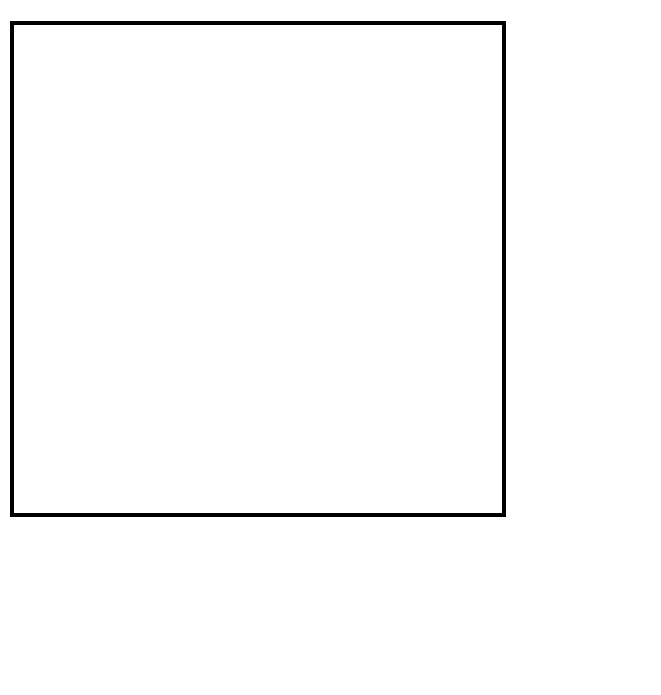
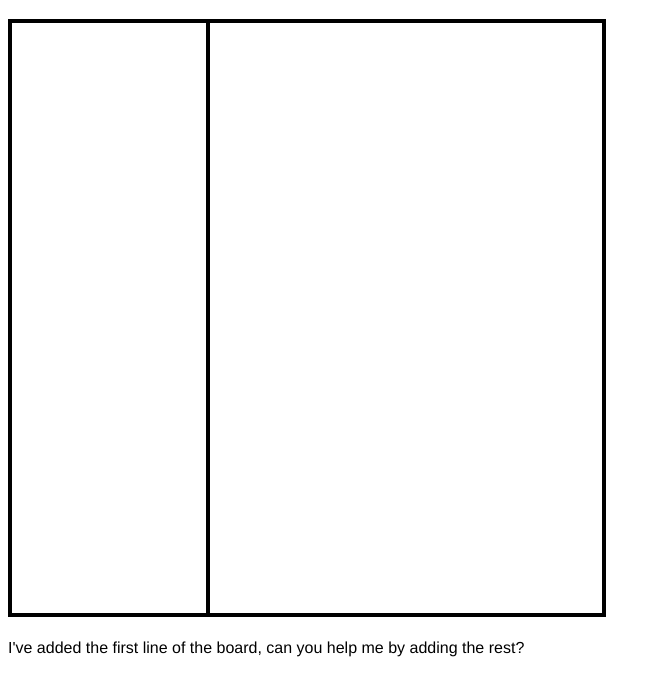
Before and after one commit to chromy/tictak, a plain HTML site: page tictactoe.html in a window 1280 px wide. Shown: the part 61-756 px from the top of the page, without its empty margins (0-661 px from the left). Drawn offline with Linux system fonts and the light colour scheme.

Commit message:
added the first line as a hint

```diff
--- a/myprogram.js
+++ b/myprogram.js
@@ -1,22 +1,32 @@
 var stage = new Kinetic.Stage({
     container: 'container',
-    width: 500,
-    height: 500
+    width: 600,
+    height: 600
 });
 
 var layer = new Kinetic.Layer();
 
 var border = new Kinetic.Rect({
-    x: 4,
-    y: 4,
-    width: 500-8,
-    height: 500-8,
+    x: 2,
+    y: 2,
+    width: 600-6,
+    height: 600-6,
     stroke: 'black',
     strokeWidth: 4
 });
 
-// add the shape to the layer
+// The first line of our board, can you add the rest?
+var line_one = new Kinetic.Line({
+      points: [[200, 0], [200, 600-2]],
+      stroke: 'black',
+      strokeWidth: 4
+});
+
+// add the border to the layer
 layer.add(border);
+
+// add the first line
+layer.add(line_one);
 
 // add the layer to the stage
 stage.add(layer);
--- a/mystyle.css
+++ b/mystyle.css
@@ -2,3 +2,7 @@ h1 {
     color: blue; /* Make the title text blue. */
     font-family: Helvetica,Arial,sans-serif; /* Make the title font pretty. */
 }
+
+p {
+    font-family: Helvetica,Arial,sans-serif; /* Make the normal font pretty. */
+}
--- a/tictactoe.html
+++ b/tictactoe.html
@@ -8,5 +8,6 @@
     <div id="container"></div>
     <script src="kinetic-v4.5.4.min.js"></script>
     <script src="myprogram.js"></script>
+    <p>I've added the first line of the board, can you help me by adding the rest?</p>
   </body>
 </html>
```
